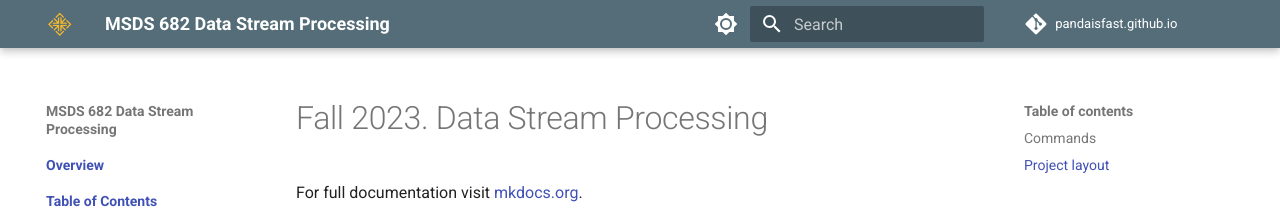
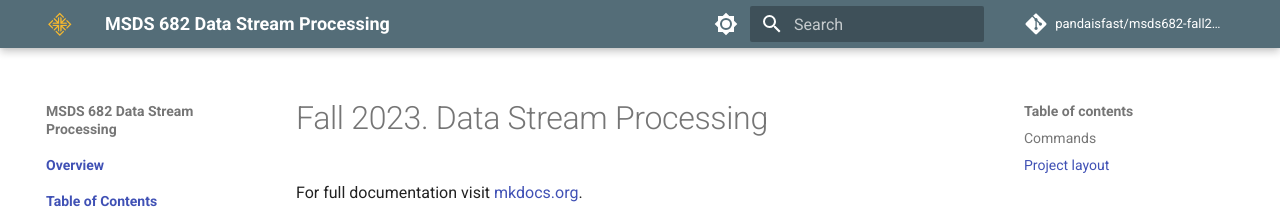
Before and after one commit to pandaisfast/msds682-fall2023-data-streaming, an MkDocs documentation site: the page built from docs/index.md, in a window 1280 px wide. Shown: the top 209 px of the page. Built offline with MkDocs 1.6.1 and Material for MkDocs 9.7.7, drawn with Linux system fonts in a browser that asks for light colours; comment, search, counter and statistics services are not loaded.

Commit message:
changing url subdirectory

```diff
--- a/mkdocs.yml
+++ b/mkdocs.yml
@@ -6,8 +6,8 @@ site_description: >-
   Data Streaming, Kafka, MSDS
 
 # Repository
-repo_name: pandaisfast.github.io
-repo_url: https://github.com/pandaisfast/pandaisfast.github.io
+repo_name: pandaisfast/msds682-fall2023-data-streaming
+repo_url: https://github.com/pandaisfast/msds682-fall2023-data-streaming
 
 # Change the middle parameter to the default branch, "master" or "main"
 edit_uri: edit/master/docs
```
